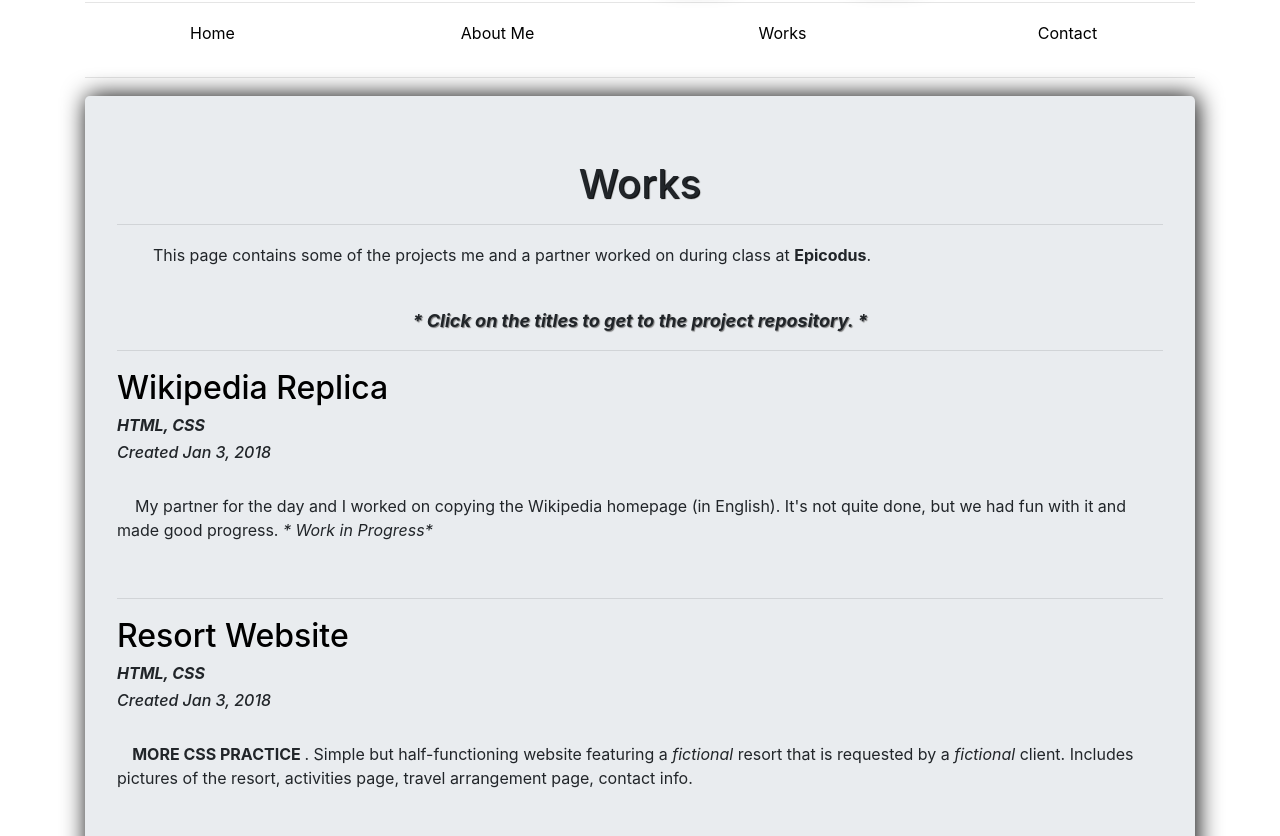
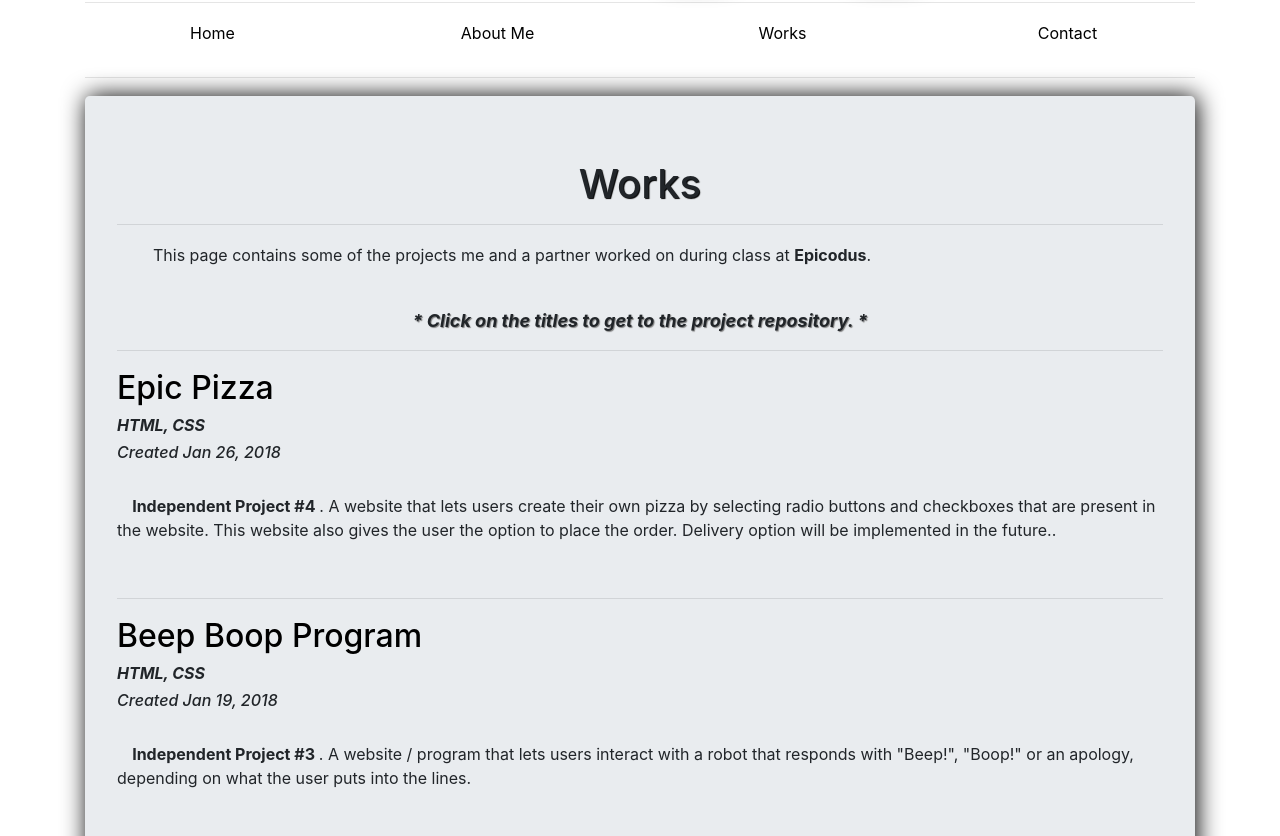
Before and after one commit to ebruno94/portfolio, a plain HTML site: page works.html in a window 1280 px wide. Shown: the part 116-952 px from the top of the page. Drawn offline with Linux system fonts and the light colour scheme.

Commit message:
Small update on works page

```diff
--- a/works.html
+++ b/works.html
@@ -75,11 +75,18 @@
           <p id="reminder"> <em>* Click on the titles to get to the project repository.</em> *</p>
           <!-- First site -->
           <hr>
-            <h2> <a href="https://github.com/ebruno94/wiki-replica"> Wikipedia Replica </a> </h2>
+            <h2> <a href="https://github.com/ebruno94/epic-pizza"> Epic Pizza </a> </h2>
             <h6> <strong> HTML, CSS </strong> </h6>
-            <h6>Created Jan 3, 2018 </h6>
+            <h6>Created Jan 26, 2018 </h6>
             <br>
-            <p> &nbsp; &nbsp; My partner for the day and I worked on copying the Wikipedia homepage (in English). It's not quite done, but we had fun with it and made good progress. <em> * Work in Progress* </em> </p>
+            <p> <strong> &nbsp; &nbsp; Independent Project #4 </strong>. A website that lets users create their own pizza by selecting radio buttons and checkboxes that are present in the website. This website also gives the user the option to place the order. Delivery option will be implemented in the future..</p>
+            <br>
+          <hr>
+            <h2> <a href="https://github.com/ebruno94/beep-boop"> Beep Boop Program </a> </h2>
+            <h6> <strong> HTML, CSS </strong> </h6>
+            <h6>Created Jan 19, 2018 </h6>
+            <br>
+            <p> <strong> &nbsp; &nbsp; Independent Project #3 </strong>. A website / program that lets users interact with a robot that responds with "Beep!", "Boop!" or an apology, depending on what the user puts into the lines. </p>
             <br>
           <hr>
             <h2> <a href="https://github.com/ebruno94/resort-website"> Resort Website </a> </h2>
```
